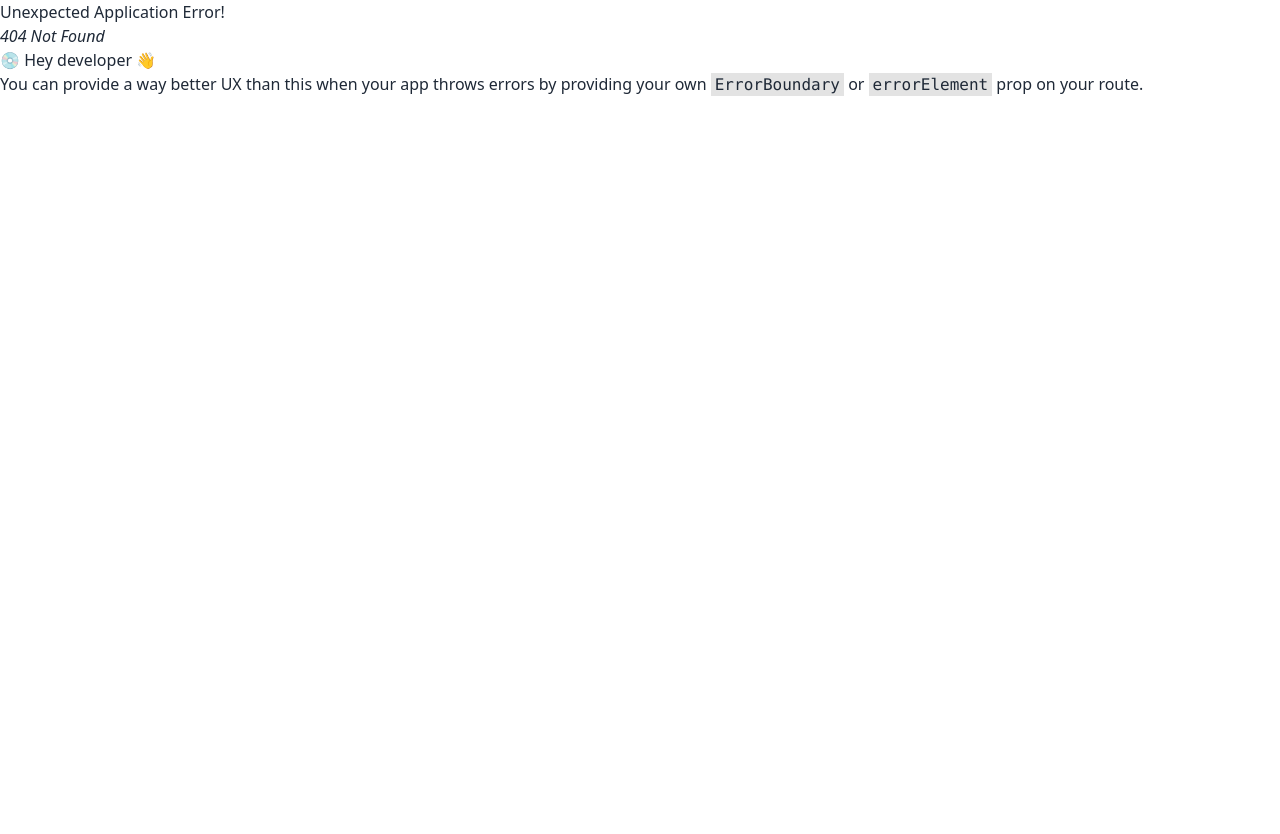
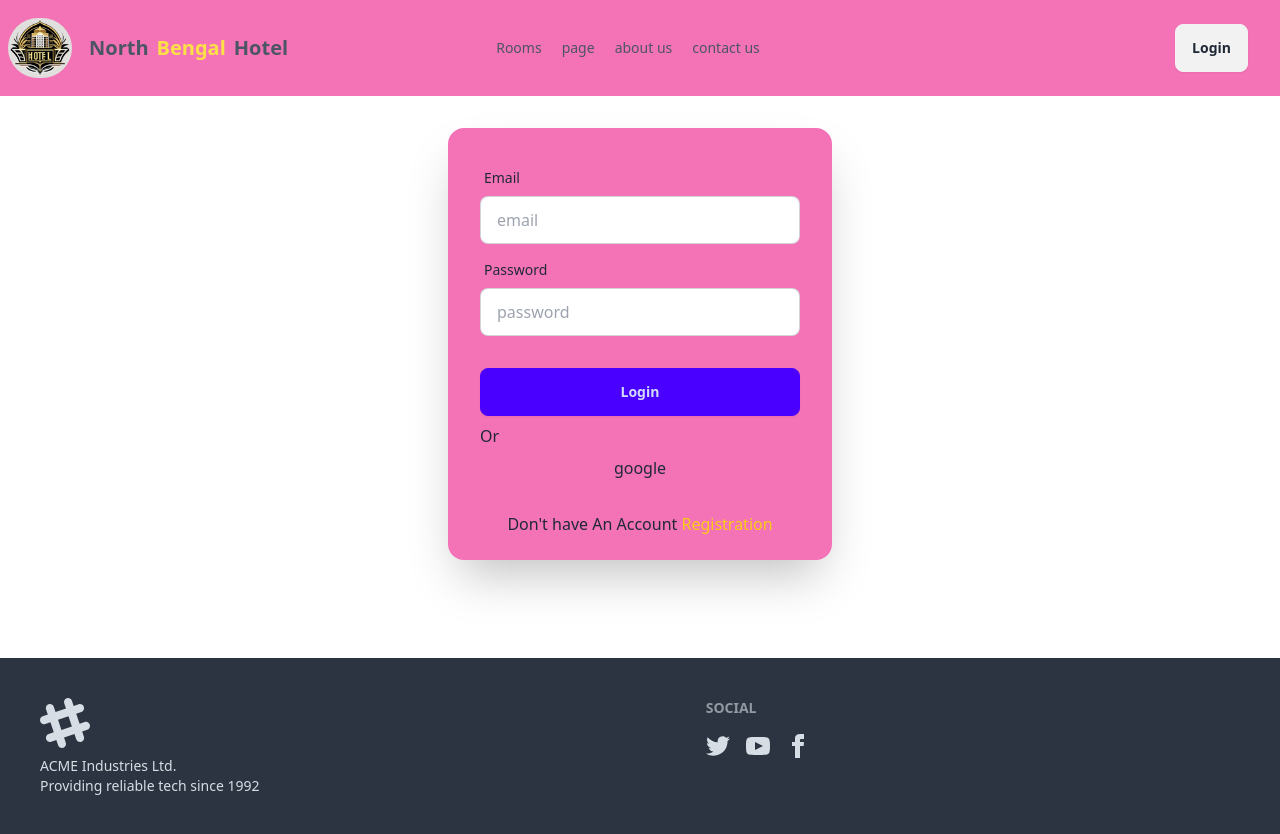
Before and after one commit to rojina560/north-bengal-hotel, a React (Vite) app: page /login in a window 1280 px wide. Before the commit this address had no page. Before the commit the page ends 800 px from the top, so only its background shows below. Built offline with nearby package versions, Linux system fonts and the light colour scheme; no server answers.

Commit message:
firebase authentication added

```diff
--- /dev/null
+++ b/src/AuthProvider/AuthProvider.jsx
@@ -0,0 +1,42 @@
+import React, { useEffect, useState } from 'react';
+import AuthContext from './Context';
+import { createUserWithEmailAndPassword, GoogleAuthProvider, onAuthStateChanged, signInWithEmailAndPassword,  signInWithPopup, signOut } from 'firebase/auth';
+import auth from '../Firebase/Firebase.config';
+const provider = new GoogleAuthProvider();
+const AuthProvider = ({children}) => {
+    const [user,setUser] = useState()
+    const [loading, setLoading] = useState(true)
+    const createUser = ( email,password)=>{
+        setLoading(true)
+        return createUserWithEmailAndPassword(auth,email,password)
+    }
+    const login = (email,password)=>{
+        setLoading(true)
+        return signInWithEmailAndPassword(auth,email,password)
+    }
+    const googleLogin = ()=>{
+        return signInWithPopup(auth,provider)
+    }
+    const logout = ()=>{
+        setLoading(true)
+        return signOut(auth)
+    }
+    useEffect(()=>{
+        const unSubscribe = onAuthStateChanged(auth,currentUser =>{
+            setUser(currentUser)
+            setLoading(false)
+            console.log( 'user state', currentUser );
+        })
+        return()=>{
+            unSubscribe()
+        }
+    },[])
+    const authInfo = {
+        user,loading,createUser,login, googleLogin,logout
+    }
+    return (
+        <AuthContext.Provider value={authInfo}> {children}</AuthContext.Provider>
+    );
+};
+
+export default AuthProvider;
--- /dev/null
+++ b/src/AuthProvider/Context.jsx
@@ -0,0 +1,4 @@
+import { createContext } from "react";
+
+const AuthContext = createContext(null)
+export default AuthContext
--- a/src/Components/Home/Navbar.jsx
+++ b/src/Components/Home/Navbar.jsx
@@ -1,8 +1,22 @@
-import React from 'react';
+import React, { useContext } from 'react';
 import { Link } from 'react-router-dom';
 import hotelLogo from '../../assets/logo/hotel.logo.png'
+import AuthContext from '../../AuthProvider/Context';
+import toast from 'react-hot-toast';
 
 const Navbar = () => {
+  const {user,logout} = useContext(AuthContext)
+  const handleLogout = ()=>{
+    logout()
+    .then(()=>{
+      toast('signout successfully')
+    }).catch((error)=>{
+      console.log(error);
+    })
+
+
+
+  }
 
         const navlinks = <>
 
@@ -33,14 +47,14 @@ const Navbar = () => {
           </div>
           <ul
             tabIndex={0}
-            className="menu menu-sm -m-[10px] dropdown-content  bg-pink-100  mt-6 w-52 p-2 shadow text-[20px]">
+            className="menu menu-sm -m-[10px] dropdown-content  text-pink-400  mt-6 w-52 p-2 shadow text-[20px]">
 
            {navlinks}
 
           </ul>
         </div>
         <img className='w-16 rounded-[50px]' src={hotelLogo} alt="" />
-        <a className="btn btn-ghost text-xl">North <span>Bengal</span>Hotel</a>
+        <a className="btn btn-ghost text-xl">North <span className='text-yellow-300'>Bengal</span>Hotel</a>
       </div>
       <div className="navbar-center hidden lg:flex">
         <ul className="menu menu-horizontal px-1">
@@ -49,9 +63,14 @@ const Navbar = () => {
           </div>
         </ul>
       </div>
-      <div className="navbar-end">
-        <a className="btn">Button</a>
+      <div className='navbar-end mr-6'>
+      {
+        user ? <button className='btn' onClick={handleLogout}>logout</button>:
+        <Link to={'/login'}><button className='btn'>Login</button></Link>
+      }
+
       </div>
+
     </div>
     );
 };
--- /dev/null
+++ b/src/Firebase/Firebase.config.js
@@ -0,0 +1,20 @@
+// Import the functions you need from the SDKs you need
+import { initializeApp } from "firebase/app";
+import { getAuth } from "firebase/auth";
+// TODO: Add SDKs for Firebase products that you want to use
+// https://firebase.google.com/docs/web/setup#available-libraries
+
+// Your web app's Firebase configuration
+const firebaseConfig = {
+  apiKey:import.meta.env.VITE_apiKey,
+  authDomain:import.meta.env.VITE_authDomain,
+  projectId:import.meta.env.VITE_projectId,
+  storageBucket:import.meta.env.VITE_storageBucket,
+  messagingSenderId:import.meta.env.VITE_messagingSenderId,
+  appId:import.meta.env.VITE_appId,
+};
+
+// Initialize Firebase
+const app = initializeApp(firebaseConfig);
+const auth = getAuth(app);
+export default auth
--- /dev/null
+++ b/src/Pages/Authentication/Login.jsx
@@ -0,0 +1,67 @@
+import React, { useContext } from 'react';
+import { Link } from 'react-router-dom';
+import AuthContext from '../../AuthProvider/Context';
+import toast from 'react-hot-toast';
+
+
+const Login = () => {
+  const {login , googleLogin} = useContext(AuthContext)
+  const handleLogin = async e =>{
+    e.preventDefault()
+    const form = e.target;
+    const email = form.email.value;
+    const password = form.password.value;
+    console.log(email,password);
+    // Google Signin
+
+
+   login(email,password)
+   .then(result=>{
+   console.log('sign in' , result.user)
+   })
+   .catch(err =>{
+    console.log(err);
+   })
+   }
+
+
+  const handleGoogleSignIn = async () => {
+    try {
+      await googleLogin()
+      toast.success('Signin Successful')
+    } catch (err) {
+      console.log(err)
+      toast.error(err?.message)
+    }
+  }
+    return (
+    <div className='my-8'>
+          <div className="card bg-pink-400 w-full max-w-sm mx-auto shrink-0 shadow-2xl">
+      <form onSubmit={handleLogin} className="card-body">
+        <div className="form-control">
+          <label className="label">
+            <span className="label-text">Email</span>
+          </label>
+          <input name='email' type="email" placeholder="email" className="input input-bordered" required />
+        </div>
+        <div className="form-control">
+          <label className="label">
+            <span className="label-text">Password</span>
+          </label>
+          <input name='password' type="password" placeholder="password" className="input input-bordered" required />
+
+        </div>
+        <div className="form-control mt-6">
+          <button className="btn btn-primary">Login</button>
+        </div>
+        Or <button onClick={handleGoogleSignIn}>
+          google
+        </button>
+      </form>
+      <p className='text-center pb-6'>Don't have An Account <Link className='text-yellow-400' to={'/register'}>Registration</Link></p>
+    </div>
+    </div>
+    );
+};
+
+export default Login;
--- /dev/null
+++ b/src/Pages/Authentication/Register.jsx
@@ -0,0 +1,63 @@
+import React, { useContext } from 'react';
+import AuthContext from '../../AuthProvider/Context';
+import toast from 'react-hot-toast';
+import { Link } from 'react-router-dom';
+
+const Register = () => {
+    const {createUser} = useContext(AuthContext)
+    const handleResister = async e =>{
+        e.preventDefault()
+        const form =e.target
+        const name = form.name.value;
+        const email = form.email.value;
+        const password = form.password.value;
+        console.log(name,email,password);
+        try{
+            const result = await
+        createUser(email,password)
+        .then( console.log(result))
+       toast.success('Successfully signup')
+
+
+        } catch (err){
+            console.log();
+            toast.error(err?.message)
+        }
+    }
+    return (
+        <div className='my-8 '>
+            <div className="card bg-pink-400 w-full mx-auto max-w-sm shrink-0 shadow-2xl">
+      <form onSubmit={handleResister} className="card-body">
+        <div className="form-control">
+          <label className="label">
+            <span className="label-text">Name</span>
+          </label>
+          <input type="text" name='name' placeholder="name" className="input input-bordered" required />
+        </div>
+        <div className="form-control">
+          <label className="label">
+            <span className="label-text">Email</span>
+          </label>
+          <input type="email" placeholder="email" name='email' className="input input-bordered" required />
+        </div>
+        <div className="form-control">
+          <label className="label">
+            <span className="label-text">Password</span>
+          </label>
+          <input type="password" name='password' placeholder="password" className="input input-bordered" required />
+        </div>
+        <div className="form-control mt-6">
+            {
+
+            }
+          <button className="btn btn-primary">Register</button>
+        </div>
+      </form>
+      <p className='text-center  pb-6'>Already Have and Acoount.. <Link  className='text-yellow-500' to={'/login'}>Login</Link>
+      </p>
+    </div>
+        </div>
+    );
+};
+
+export default Register;
--- a/src/main.jsx
+++ b/src/main.jsx
@@ -4,9 +4,10 @@ import './index.css'
 
 import { RouterProvider } from 'react-router-dom'
 import router from './Router/Router.jsx'
+import AuthProvider from './AuthProvider/AuthProvider.jsx'
 
 createRoot(document.getElementById('root')).render(
   <StrictMode>
- <RouterProvider router={router}></RouterProvider>
+ <AuthProvider><RouterProvider router={router}></RouterProvider></AuthProvider>
   </StrictMode>,
 )
```
Also changed, not shown: package.json (+5 -2 lines), src/Router/Router.jsx (+12 -1 lines), 1 other file (tests, documents, lock files or other folders).
